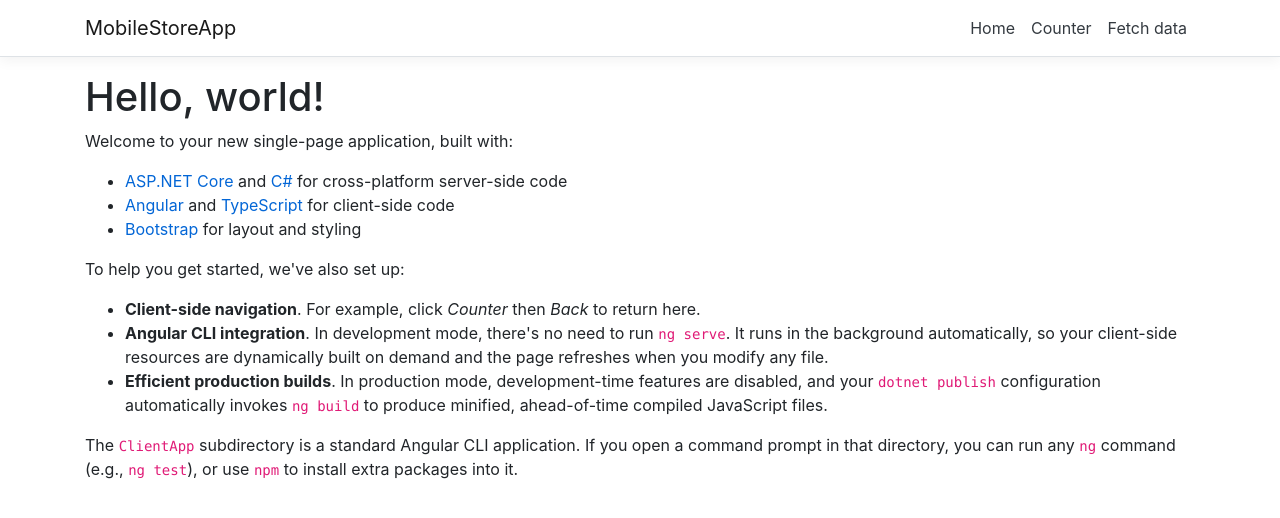
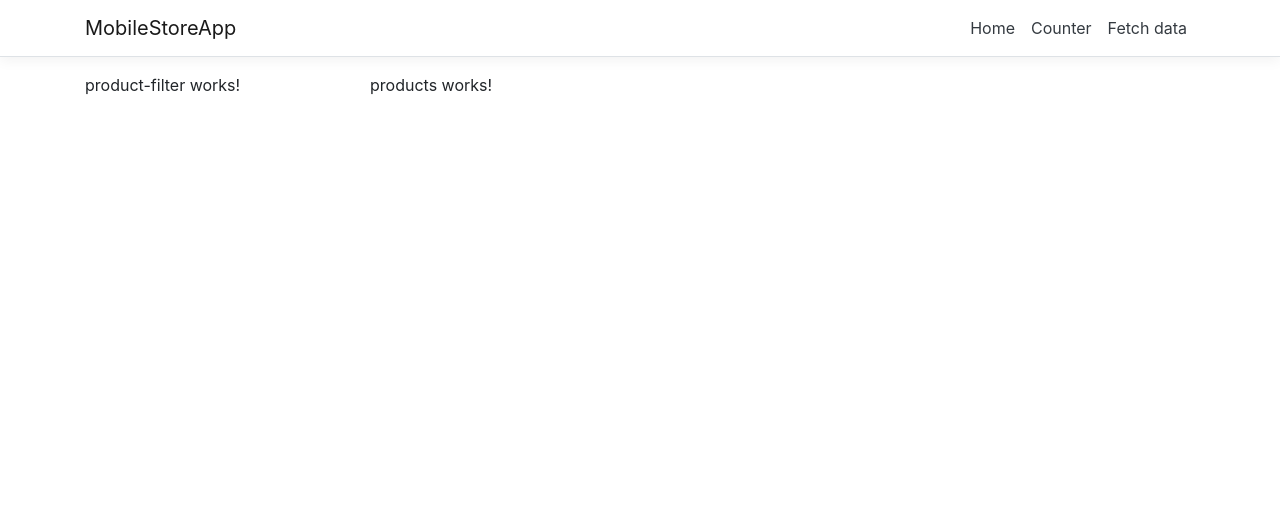
Before and after one commit to DavidOlawale/GadgetBazaar, an Angular app in the folder ClientApp/: page / in a window 1280 px wide. Shown: the top 518 px of the page. Built offline with nearby package versions, Linux system fonts and the light colour scheme.

Commit message:
Add Product-details and product filter component

```diff
--- a/ClientApp/package.json
+++ b/ClientApp/package.json
@@ -23,7 +23,7 @@
     "@angular/router": "8.2.12",
     "@nguniversal/module-map-ngfactory-loader": "8.1.1",
     "aspnet-prerendering": "^3.0.1",
-    "bootstrap": "^4.3.1",
+    "bootstrap": "^4.4.1",
     "core-js": "^3.3.3",
     "jquery": "3.4.1",
     "oidc-client": "^1.9.1",
--- a/ClientApp/src/app/device-display/device-display.component.html
+++ /dev/null
@@ -1 +0,0 @@
-<p>device-display works!</p>
--- a/ClientApp/src/app/device-display/device-display.component.ts
+++ /dev/null
@@ -1,15 +0,0 @@
-import { Component, OnInit } from '@angular/core';
-
-@Component({
-  selector: 'app-device-display',
-  templateUrl: './device-display.component.html',
-  styles: []
-})
-export class DeviceDisplayComponent implements OnInit {
-
-  constructor() { }
-
-  ngOnInit() {
-  }
-
-}
--- a/ClientApp/src/app/home/home.component.html
+++ /dev/null
@@ -1,14 +0,0 @@
-<h1>Hello, world!</h1>
-<p>Welcome to your new single-page application, built with:</p>
-<ul>
-  <li><a href='https://get.asp.net/'>ASP.NET Core</a> and <a href='https://msdn.microsoft.com/en-us/library/67ef8sbd.aspx'>C#</a> for cross-platform server-side code</li>
-  <li><a href='https://angular.io/'>Angular</a> and <a href='http://www.typescriptlang.org/'>TypeScript</a> for client-side code</li>
-  <li><a href='http://getbootstrap.com/'>Bootstrap</a> for layout and styling</li>
-</ul>
-<p>To help you get started, we've also set up:</p>
-<ul>
-  <li><strong>Client-side navigation</strong>. For example, click <em>Counter</em> then <em>Back</em> to return here.</li>
-  <li><strong>Angular CLI integration</strong>. In development mode, there's no need to run <code>ng serve</code>. It runs in the background automatically, so your client-side resources are dynamically built on demand and the page refreshes when you modify any file.</li>
-  <li><strong>Efficient production builds</strong>. In production mode, development-time features are disabled, and your <code>dotnet publish</code> configuration automatically invokes <code>ng build</code> to produce minified, ahead-of-time compiled JavaScript files.</li>
-</ul>
-<p>The <code>ClientApp</code> subdirectory is a standard Angular CLI application. If you open a command prompt in that directory, you can run any <code>ng</code> command (e.g., <code>ng test</code>), or use <code>npm</code> to install extra packages into it.</p>
--- /dev/null
+++ b/ClientApp/src/app/product-details/product-details.component.html
@@ -0,0 +1 @@
+<p>product-details works!</p>
--- /dev/null
+++ b/ClientApp/src/app/product-details/product-details.component.ts
@@ -0,0 +1,15 @@
+import { Component, OnInit } from '@angular/core';
+
+@Component({
+  selector: 'app-product-details',
+  templateUrl: './product-details.component.html',
+  styles: []
+})
+export class ProductDetailsComponent implements OnInit {
+
+  constructor() { }
+
+  ngOnInit() {
+  }
+
+}
--- /dev/null
+++ b/ClientApp/src/app/product-filter/product-filter.component.html
@@ -0,0 +1 @@
+<p>product-filter works!</p>
--- /dev/null
+++ b/ClientApp/src/app/product-filter/product-filter.component.ts
@@ -0,0 +1,15 @@
+import { Component, OnInit } from '@angular/core';
+
+@Component({
+  selector: 'app-product-filter',
+  templateUrl: './product-filter.component.html',
+  styleUrls: ['./product-filter.component.css']
+})
+export class ProductFilterComponent implements OnInit {
+
+  constructor() { }
+
+  ngOnInit() {
+  }
+
+}
--- a/ClientApp/src/app/products-display/products-display.component.html
+++ b/ClientApp/src/app/products-display/products-display.component.html
@@ -1 +1,8 @@
-<p>products-display works!</p>
+<div class="row">
+    <div class="col-sm-3">
+        <app-product-filter></app-product-filter>
+    </div>
+    <div class="col-sm-9">
+        <app-products></app-products>
+    </div>
+</div>
```
Also changed, not shown: ClientApp/src/app/app.module.ts (+7 -6 lines), ClientApp/src/app/home/home.component.ts (deleted, +0 -8 lines), ClientApp/src/app/product-filter/product-filter.component.css (added), 2 other files (tests, documents, lock files or other folders).
